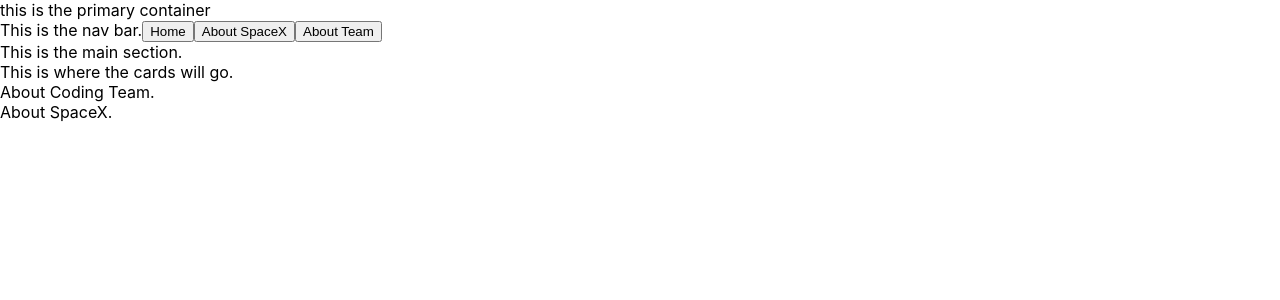
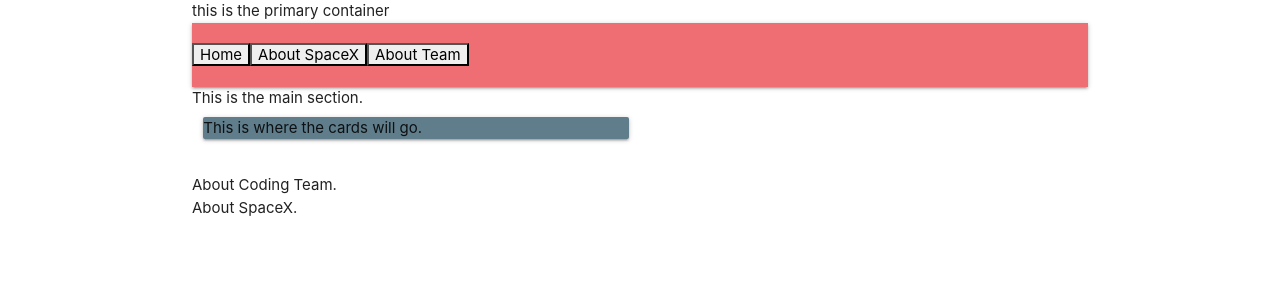
Before and after one commit to Jordan-Morales/turbo-spork, a React (Create React App) app in the folder spacex/: page / in a window 1280 px wide. Shown: the top 300 px of the page. Built offline with nearby package versions, Linux system fonts and the light colour scheme.

Commit message:
added some more html structure, added materialize css

```diff
--- a/spacex/public/index.html
+++ b/spacex/public/index.html
@@ -4,6 +4,7 @@
     <meta charset="utf-8" />
     <link rel="icon" href="%PUBLIC_URL%/favicon.ico" />
     <meta name="viewport" content="width=device-width, initial-scale=1" />
+    <link rel="stylesheet" href="https://cdnjs.cloudflare.com/ajax/libs/materialize/1.0.0/css/materialize.min.css">
     <meta name="theme-color" content="#000000" />
     <meta
       name="description"
--- a/spacex/src/component/Main.js
+++ b/spacex/src/component/Main.js
@@ -26,7 +26,15 @@ class Main extends React.Component{
     return (
       <div>
       This is the main section.
-        <div>This is where the cards will go.</div>
+        <div className="row">
+          <div className="col s12 m6">
+
+            <div className="card blue-grey">
+          This is where the cards will go.
+            </div>
+
+          </div>
+        </div>
       </div>
     )
   }
--- a/spacex/src/component/Nav.js
+++ b/spacex/src/component/Nav.js
@@ -19,7 +19,6 @@ class Nav extends React.Component{
     return (
       <div>
         <nav>
-          This is the nav bar.
           <button href="#">Home
           </button>
           <button href="#">About SpaceX
--- a/spacex/src/index.css
+++ b/spacex/src/index.css
@@ -1,13 +1,3 @@
-body {
-  margin: 0;
-  font-family: -apple-system, BlinkMacSystemFont, 'Segoe UI', 'Roboto', 'Oxygen',
-    'Ubuntu', 'Cantarell', 'Fira Sans', 'Droid Sans', 'Helvetica Neue',
-    sans-serif;
-  -webkit-font-smoothing: antialiased;
-  -moz-osx-font-smoothing: grayscale;
+* {
+  border-color: black;
 }
-
-code {
-  font-family: source-code-pro, Menlo, Monaco, Consolas, 'Courier New',
-    monospace;
-}
```
